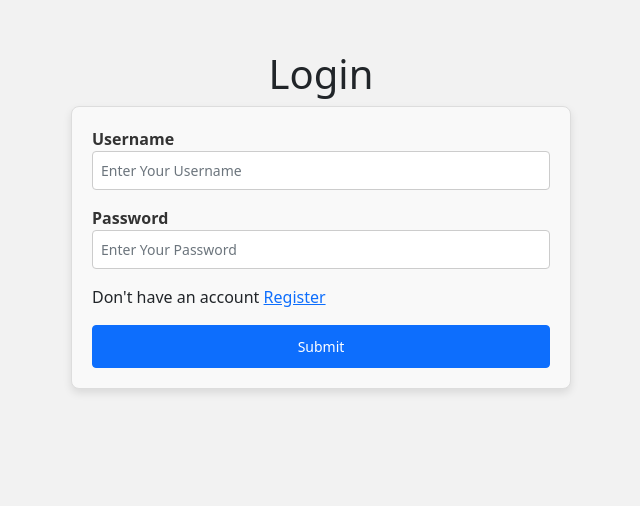
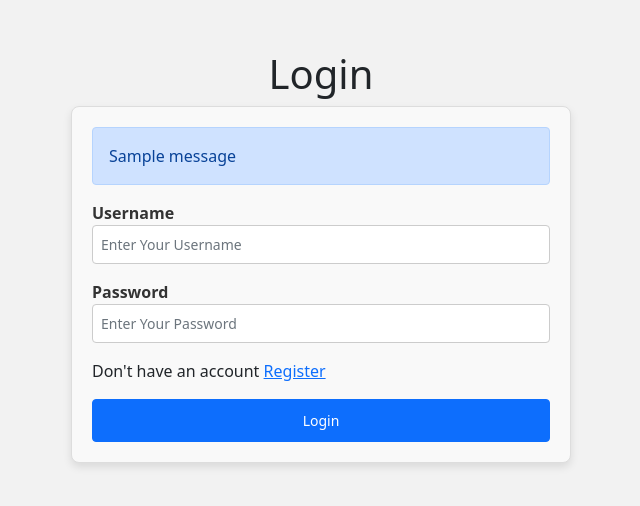
Before and after one commit to Md-Murthaza/Todo---Django-Project, a Django app: page /login/ in a window 1280 px wide. Shown: the top 506 px of the page, without its empty margins (319-959 px from the left). Run offline with Django 5.2, Linux system fonts and the light colour scheme; one stand-in notice (Sample message) is shown.

Commit message:
added login and logout page

```diff
--- a/todo/todo_app/templates/login.html
+++ b/todo/todo_app/templates/login.html
@@ -72,18 +72,25 @@
         <h1 style = "text-align:center;">Login</h1>
         <form method="POST" action="{% url 'login_page' %}">
             {% csrf_token %}
+            {% if messages %}
+            <div class="alert alert-primary" role="alert">
+                {% for message in messages %}
+                {{ message }}
+                {% endfor %}
+            </div>
+            {% endif %}
             <div class="form-group mb-3">
                 <label for="Username">Username</label>
-                <input type="text" class="form-control form-control-lg" id="Username" placeholder="Enter Your Username" required>
+                <input type="text" class="form-control form-control-lg" id="Username" name="Username" placeholder="Enter Your Username" required>
 
             </div>
             <div class="form-group mb-3">
                 <label for="Password">Password</label>
-                <input type="password" class="form-control form-control-lg" id="Password" placeholder="Enter Your Password" required>
+                <input type="password" class="form-control form-control-lg" id="Password"  name = "Password" placeholder="Enter Your Password" required>
             </div>
             <p> Don't have an account <a href ="/register/">Register</a></p>
 
-            <button type="submit" class="btn btn-primary">Submit</button>
+            <button type="submit" class="btn btn-primary">Login</button>
         </form>
     </div>
 
--- a/todo/todo_app/urls.py
+++ b/todo/todo_app/urls.py
@@ -20,7 +20,7 @@ from . views import *
 
 urlpatterns = [
     path('viewtasks/',view_tasks,name='view_tasks'),
-    path('',add_task,name='add_task'),
+    path('addtask/',add_task,name='add_task'),
     path('edittask/<int:task_id>/',edit_task,name='edit_task'),
     path('deletetask/<int:task_id>/',delete_task,name='delete_task'),
 
@@ -28,6 +28,7 @@ urlpatterns = [
 
     path('login/',login_page,name='login_page'),
     path('register/',register,name='register'),
+    path('logout/',logout_page,name='logout_page')
 
 
 
--- a/todo/todo_app/views.py
+++ b/todo/todo_app/views.py
@@ -2,6 +2,7 @@ from django.shortcuts import render,redirect,get_object_or_404
 from .models import Todo
 from django.contrib.auth.models import User
 from django.contrib import messages
+from django.contrib.auth import authenticate,login,logout
 # Create your views here.
 
 def view_tasks(request):
@@ -88,7 +89,33 @@ def task_detail(request, id):
 
 
 def login_page(request):
+    if request.method == "POST":
+        username = request.POST.get('Username')
+        password = request.POST.get('Password')
+
+        if not User.objects.filter(username=username).exists():
+            messages.error(request,'Invalid Username')
+            return redirect('/login/')
+
+        user = authenticate(username = username , password = password)
+
+
+        if user is None:
+            messages.error(request,'Invalid Password')
+            return redirect('/login/')
+
+        else:
+            login(request,user)
+            return redirect('add_task')
+
     return render(request,"login.html")
+
+
+def logout_page(request):
+    logout(request)
+    messages.success(request,'You have sucessfully logged out!')
+    return redirect('login_page')
+
 
 
 def register(request):
```
Also changed, not shown: todo/todo_app/templates/add_task.html (+15 -2 lines), todo/db.sqlite3.
